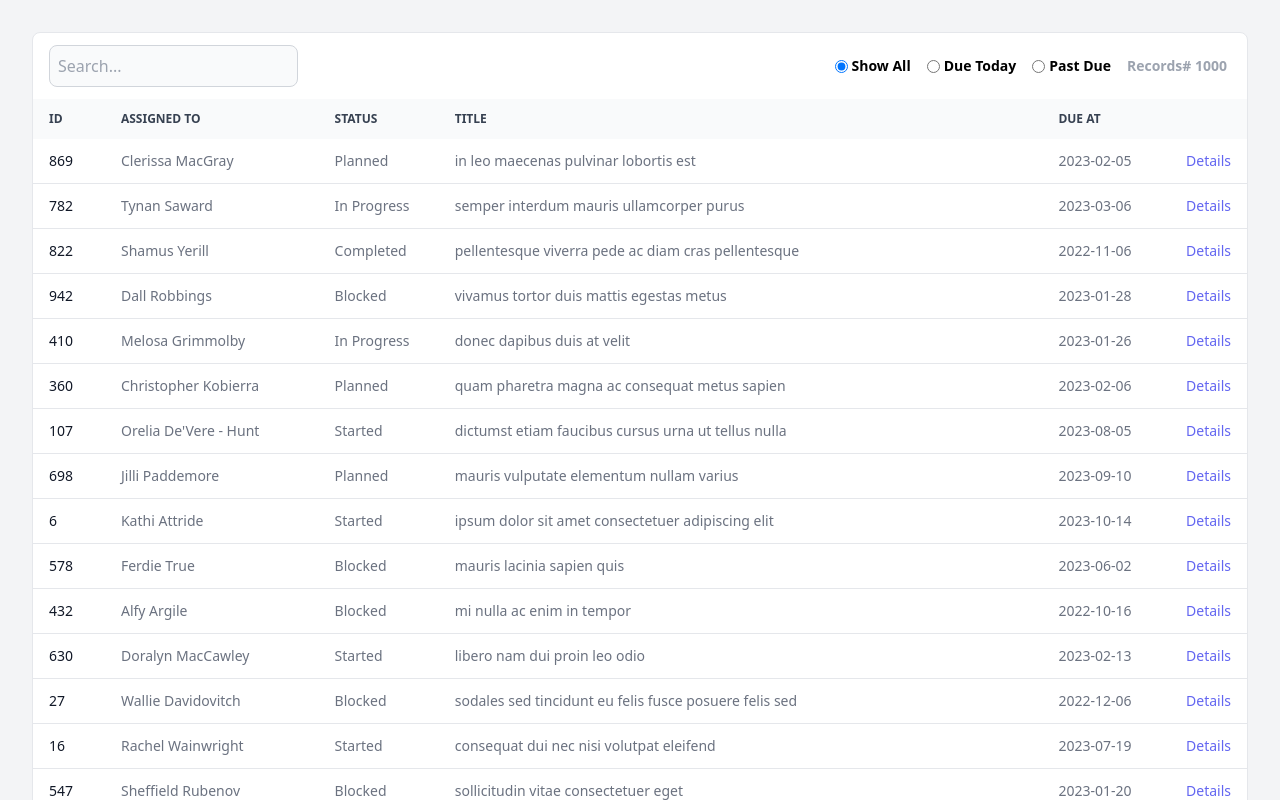
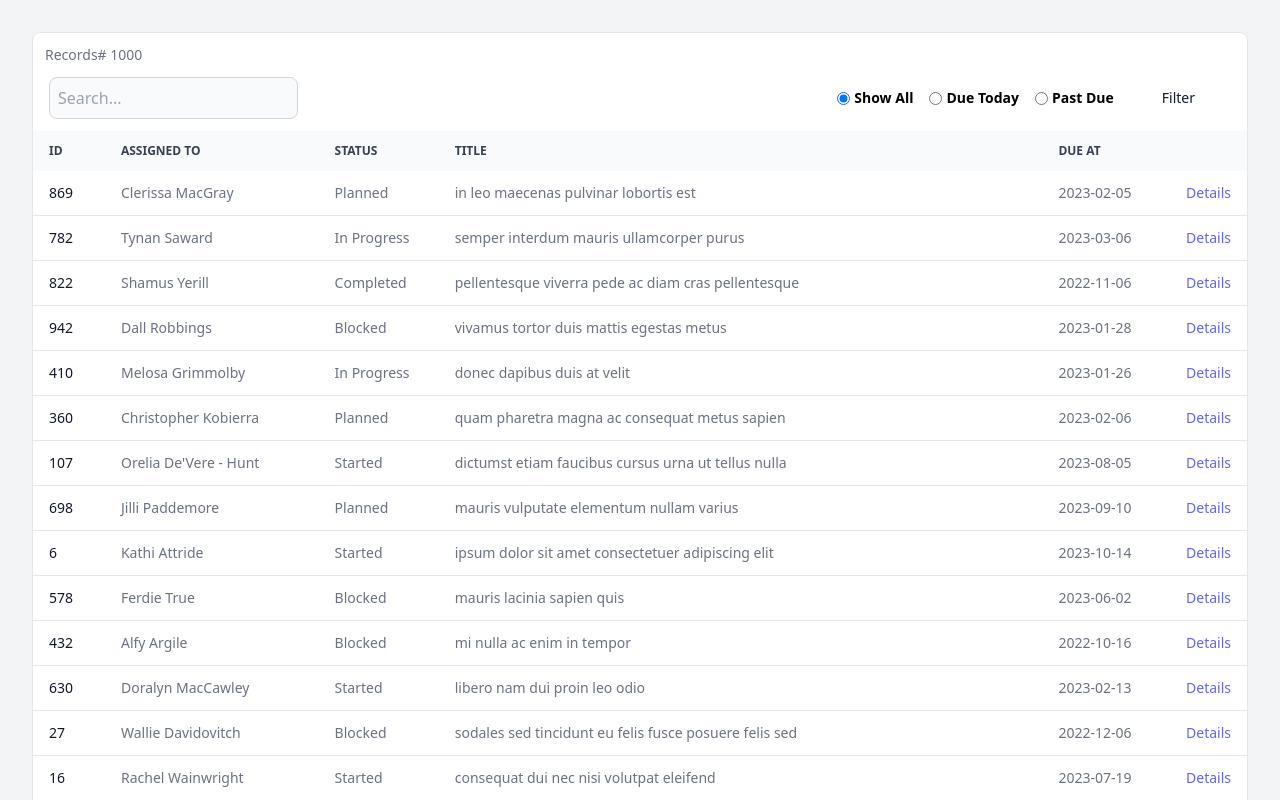
Before and after one commit to anykate/vue3-datatable, a Vue app: page / in a window 1280 px wide. Shown: the top 800 px of the page. Built offline with nearby package versions, Linux system fonts and the light colour scheme; data requests are answered from the project's data file.

Commit message:
FilterDropdown component

```diff
--- a/src/components/DataTable.vue
+++ b/src/components/DataTable.vue
@@ -6,6 +6,7 @@ import { computed, ref } from 'vue'
 
 const searchFilter = ref('')
 const radioFilter = ref('')
+const statusListFilter = ref([])
 
 const props = defineProps({
     items: {
@@ -32,6 +33,12 @@ const filteredItems = computed(() => {
             break
     }
 
+    if (statusListFilter.value.length) {
+        items = items.filter((item) =>
+            statusListFilter.value.includes(item.status)
+        )
+    }
+
     if (searchFilter.value.trim().length === 0) return items
 
     return items.filter(
@@ -52,10 +59,30 @@ const handleSearch = (search) => {
 const handleRadioFilter = (filter) => {
     radioFilter.value = filter
 }
+
+const handleCheckboxFilter = (filter, m) => {
+    if (statusListFilter.value.includes(filter)) {
+        return statusListFilter.value.splice(
+            statusListFilter.value.indexOf(filter),
+            1
+        )
+    }
+
+    return statusListFilter.value.push(filter)
+}
+
+const handleResetStatusList = (check) => {
+    if (check) {
+        statusListFilter.value = []
+    }
+}
 </script>
 
 <template>
     <div class="relative rounded-lg border bg-white">
+        <div class="mt-3 pl-3 text-sm text-gray-500">
+            Records# {{ filteredItems.length }}
+        </div>
         <div class="flex items-center justify-between">
             <!-- Search bar -->
             <SearchForm @search="handleSearch" />
@@ -65,11 +92,12 @@ const handleRadioFilter = (filter) => {
             >
                 <!-- Radio buttons -->
                 <FilterRadios @filter="handleRadioFilter" />
-                <div class="text-sm text-gray-400">
-                    Records# {{ filteredItems.length }}
-                </div>
                 <!-- List of filters for statuses -->
-                <FilterDropdown />
+                <FilterDropdown
+                    :items="items"
+                    @filter="handleCheckboxFilter"
+                    @reset-status-list="handleResetStatusList"
+                />
             </div>
         </div>
         <table class="w-full text-left text-sm text-gray-500">
--- a/src/components/FilterDropdown.vue
+++ b/src/components/FilterDropdown.vue
@@ -1,7 +1,64 @@
+<script setup>
+import { computed, ref } from 'vue'
+
+const show = ref(false)
+
+const props = defineProps({
+    items: {
+        type: Array,
+        required: true,
+    },
+})
+
+const emit = defineEmits(['filter', 'reset-status-list'])
+
+const statusList = computed(() => {
+    return [...new Set(props.items.map((item) => item.status))]
+})
+
+const filter = (e) => {
+    emit('filter', e.target.value)
+}
+
+const handleBtnClick = () => {
+    show.value = !show.value
+    emit('reset-status-list', true)
+}
+</script>
+
 <template>
-    <div />
+    <div class="relative flex w-full items-center px-4">
+        <button
+            class="flex w-full items-center px-4 py-2 text-sm font-medium text-gray-900 focus:outline-4"
+            @click="handleBtnClick"
+        >
+            Filter
+        </button>
+        <div
+            v-if="show"
+            class="absolute right-0 top-12 z-10 mt-3 w-48 rounded-lg bg-white p-3 shadow"
+        >
+            <h6 class="mb-3 text-sm font-medium text-gray-900">Status</h6>
+            <ul class="space-y-2 text-sm">
+                <li
+                    v-for="(status, index) in statusList"
+                    :key="index"
+                >
+                    <input
+                        :id="`filter_option_{index}`"
+                        type="checkbox"
+                        :value="status"
+                        @change="filter"
+                    />
+                    <label
+                        :for="`filter_option_{index}`"
+                        class="ml-2 text-sm font-medium text-gray-900"
+                        >{{ status }}</label
+                    >
+                </li>
+            </ul>
+        </div>
+    </div>
 </template>
 
-<script setup></script>
-
 <style scoped></style>
```
